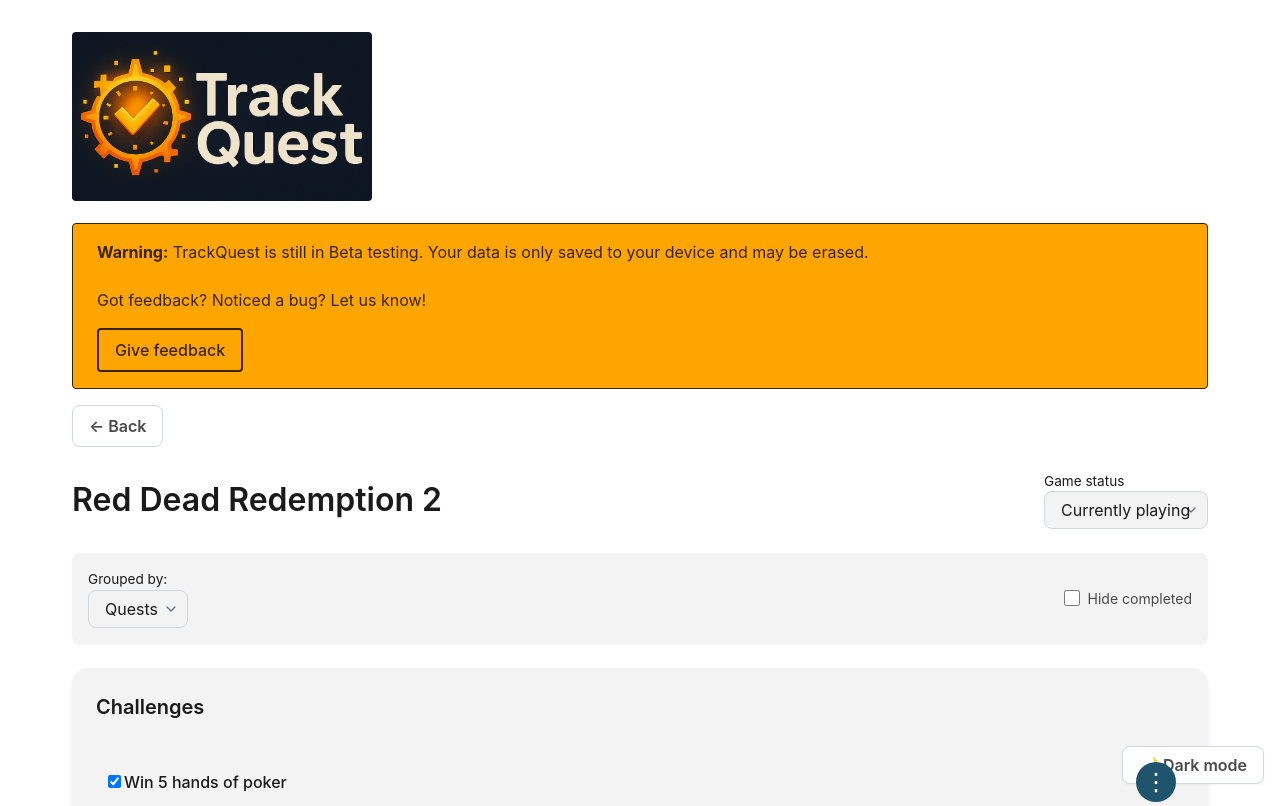
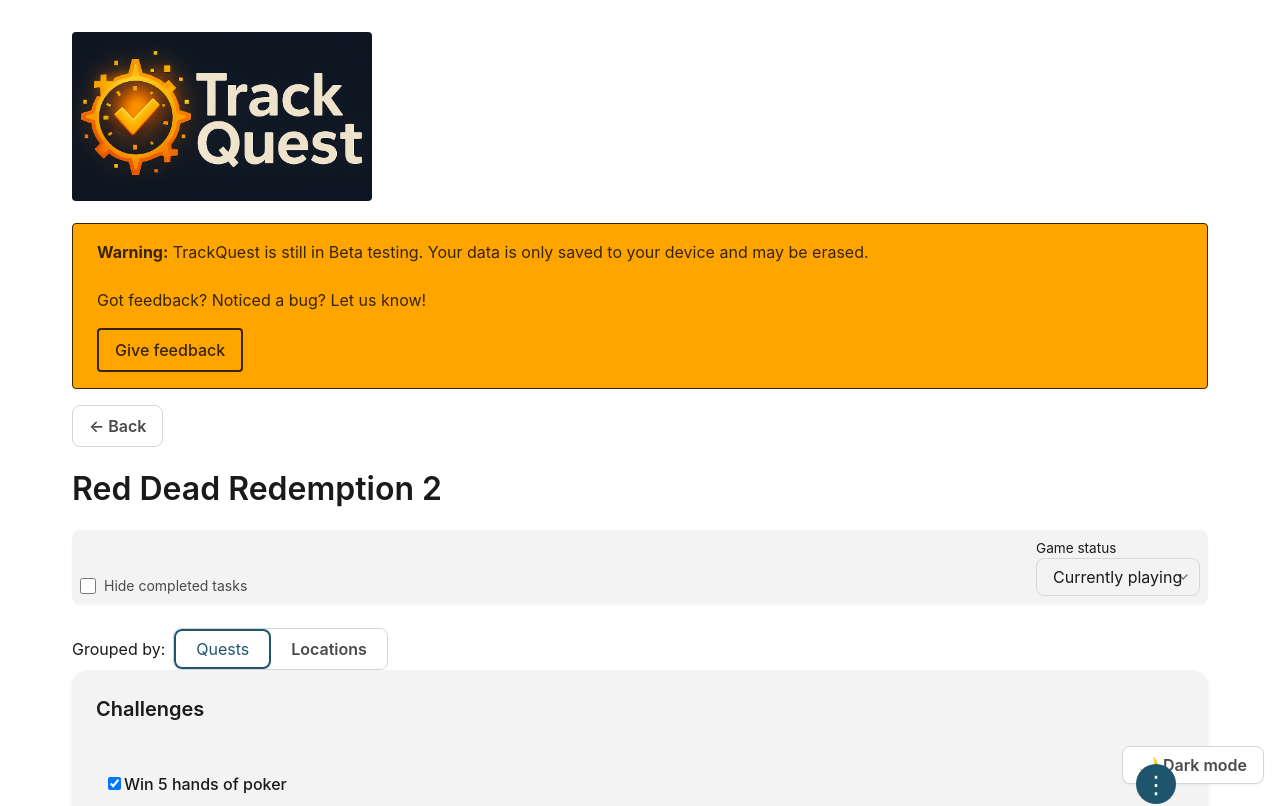
Before and after one commit to leovolving/quest, a React (Vite) app: page /game/1 in a window 1280 px wide. Shown: the top 806 px of the page. Built offline with nearby package versions, Linux system fonts and the light colour scheme.

Commit message:
use SegmentControl to toggle view

```diff
--- a/src/components/GameDetail.jsx
+++ b/src/components/GameDetail.jsx
@@ -12,7 +12,7 @@
 import TagView from './TagView';
 import NewObjectiveForm from './forms/NewObjectiveForm';
 
-import { RouterLink, Select } from './_ds';
+import { RouterLink, SegmentControl, Select } from './_ds';
 
 const BackLink = styled(RouterLink)`
   display: flex;
@@ -43,10 +43,11 @@
   justify-content: space-between;
   gap: ${({ theme }) => theme.spacing.md};
   margin-bottom: ${({ theme }) => theme.spacing.lg};
-  padding: ${({ theme }) => theme.spacing.md};
+  padding: ${({ theme }) => theme.spacing.sm};
   background-color: ${({ theme }) => theme.colors.cardBg};
   border-radius: ${({ theme }) => theme.borderRadius.md};
   box-shadow: ${({ theme }) => theme.shadows.sm};
+  align-items: flex-end;
 `;
 
 const ControlGroup = styled.div`
@@ -61,6 +62,12 @@
   }
 `;
 
+const ToggleWrapper = styled.div`
+  display: flex;
+  align-items: center;
+  gap: ${({ theme }) => theme.spacing.sm};
+`;
+
 const Label = styled.label`
   color: ${({ theme }) => theme.colors.textSecondary};
   font-size: 0.875rem;
@@ -71,6 +78,19 @@
   height: 16px;
   margin: 0;
 `;
+
+const groupings = {
+  CATEGORIES: {
+    label: 'Quests',
+    value: '',
+  },
+  LOCATION_TAG: {
+    label: 'Locations',
+    value: 'location',
+  },
+};
+
+const groupingOptions = Object.values(groupings);
 
 const GameDetail = () => {
   const [groupByTagType, setGroupByTagType] = useState('');
@@ -92,13 +112,6 @@
   }
 
   const analyticsMetadata = { game_id: gameId };
-  const tagTypes = Array.from(
-    new Set(
-      game.categories.flatMap((cat) =>
-        cat.objectives.flatMap((obj) => obj.tags?.map((tag) => tag.type) || [])
-      )
-    )
-  );
 
   const filteredCategories = game.categories.map((cat) => {
     const visibleObjectives = hideCompleted
@@ -126,9 +139,7 @@
     setHideCompleted(newValue);
   };
 
-  const isUsingTags = tagTypes.length > 0;
   const hasObjectives = game.categories.some((c) => c.objectives?.length > 0);
-  const shouldShowGameControls = isUsingTags || hasObjectives;
 
   return (
     <div>
@@ -137,6 +148,20 @@
       </BackLink>
       <GameHeader>
         <GameTitle>{game.name}</GameTitle>
+      </GameHeader>
+
+      <ViewControls>
+        {hasObjectives && (
+          <Flex1ControlGroup>
+            <Checkbox
+              type="checkbox"
+              checked={hideCompleted}
+              onChange={handleCompletedVisibilityChange}
+              id="hide-completed"
+            />
+            <Label htmlFor="hide-completed">Hide completed tasks</Label>
+          </Flex1ControlGroup>
+        )}
         <Select
           label="Game status"
           onChange={onUpdateStatus}
@@ -145,39 +170,17 @@
           changeActionName={ACTION_NAMES.gameDetailGameStatusChanged}
           analyticsMetadata={analyticsMetadata}
         />
-      </GameHeader>
+      </ViewControls>
 
-      {shouldShowGameControls && (
-        <ViewControls>
-          {isUsingTags && (
-            <ControlGroup>
-              <Select
-                value={groupByTagType}
-                onChange={(e) => setGroupByTagType(e.target.value)}
-                label="Grouped by:"
-                options={[
-                  { value: '', label: 'Quests' },
-                  { label: 'Location', value: 'location' },
-                ]}
-                changeActionName={ACTION_NAMES.gameDetailGroupingChanged}
-                analyticsMetadata={analyticsMetadata}
-              />
-            </ControlGroup>
-          )}
-
-          {hasObjectives && (
-            <Flex1ControlGroup>
-              <Checkbox
-                type="checkbox"
-                checked={hideCompleted}
-                onChange={handleCompletedVisibilityChange}
-                id="hide-completed"
-              />
-              <Label htmlFor="hide-completed">Hide completed</Label>
-            </Flex1ControlGroup>
-          )}
-        </ViewControls>
-      )}
+      <ToggleWrapper>
+        <span id="task-grouping-toggle">Grouped by:</span>
+        <SegmentControl
+          options={groupingOptions}
+          selected={groupByTagType}
+          onChange={setGroupByTagType}
+          ariaLabeledBy="task-grouping-toggle"
+        />
+      </ToggleWrapper>
 
       {groupByTagType ? (
         <TagView
--- a/src/components/_ds/SegmentControl.jsx
+++ b/src/components/_ds/SegmentControl.jsx
@@ -1,40 +1,24 @@
-import { useRef } from 'react';
+import { useMemo, useRef } from 'react';
 import styled from 'styled-components';
+
+import { Button, BUTTON_VARIANT } from '.';
 
 const SegmentControlWrapper = styled.div`
   display: flex;
   border: 1px solid ${({ theme }) => theme.colors.border};
-  border-radius: 6px;
+  border-radius: ${({ theme }) => theme.borderRadius.md};
   overflow: hidden;
   width: fit-content;
 `;
 
-const SegmentButton = styled.button`
+const SegmentButton = styled(Button)`
   flex: 1;
   padding: 0.5rem 1.25rem;
   font-size: 1rem;
-  font-weight: ${({ selected }) => (selected ? 'bold' : 'normal')};
-  color: ${({ selected, theme }) => (selected ? theme.colors.background : theme.colors.text)};
-  background-color: ${({ selected, theme }) => (selected ? theme.colors.primary : 'transparent')};
-  border: none;
-  cursor: pointer;
-  transition:
-    background-color 0.2s,
-    color 0.2s;
-
-  &:hover {
-    background-color: ${({ selected, theme }) =>
-      selected ? theme.colors.primaryHover : theme.cardHover};
-  }
-
-  &:focus {
-    outline: 2px solid ${({ theme }) => theme.colors.primary};
-    outline-offset: -2px;
-    z-index: 1;
-  }
+  border-width: ${({ selected }) => (selected ? '2px' : '0')};
 `;
 
-export const SegmentControl = ({ options, selected, onChange }) => {
+export const SegmentControl = ({ options, selected, onChange, ariaLabeledBy }) => {
   const buttonRefs = useRef([]);
 
   const handleKeyDown = (e, index) => {
@@ -58,26 +42,36 @@
 
     if (e.key === 'Enter' || e.key === ' ') {
       e.preventDefault();
-      onChange(options[index]);
+      onChange(options[index].value);
     }
   };
 
+  const ariaProps = useMemo(() => {
+    const result = {};
+    if (ariaLabeledBy) result['aria-labeledby'] = ariaLabeledBy;
+    else result['aria-label'] = 'Toggle view';
+    return result;
+  }, [ariaLabeledBy]);
+
+  const isSelected = (value) => value === selected;
+
   return (
-    <SegmentControlWrapper role="tablist" aria-label="Toggle view">
-      {options.map((option, i) => (
+    <SegmentControlWrapper role="tablist" {...ariaProps}>
+      {options.map(({ value, label }, i) => (
         <SegmentButton
-          key={option}
+          key={value}
           role="tab"
           ref={(el) => (buttonRefs.current[i] = el)}
-          id={`segment-${option}`}
-          aria-selected={selected === option}
-          aria-controls={`panel-${option}`}
-          tabIndex={selected === option ? 0 : -1}
-          selected={selected === option}
-          onClick={() => onChange(option)}
+          id={`segment-${value}`}
+          aria-selected={isSelected(value)}
+          aria-controls={`panel-${value}`}
+          tabIndex={isSelected(value) ? 0 : -1}
+          selected={isSelected(value)}
+          onClick={() => onChange(value)}
           onKeyDown={(e) => handleKeyDown(e, i)}
+          variant={isSelected(value) ? BUTTON_VARIANT.SECONDARY : BUTTON_VARIANT.TERTIARY}
         >
-          {option}
+          {label}
         </SegmentButton>
       ))}
     </SegmentControlWrapper>
```
